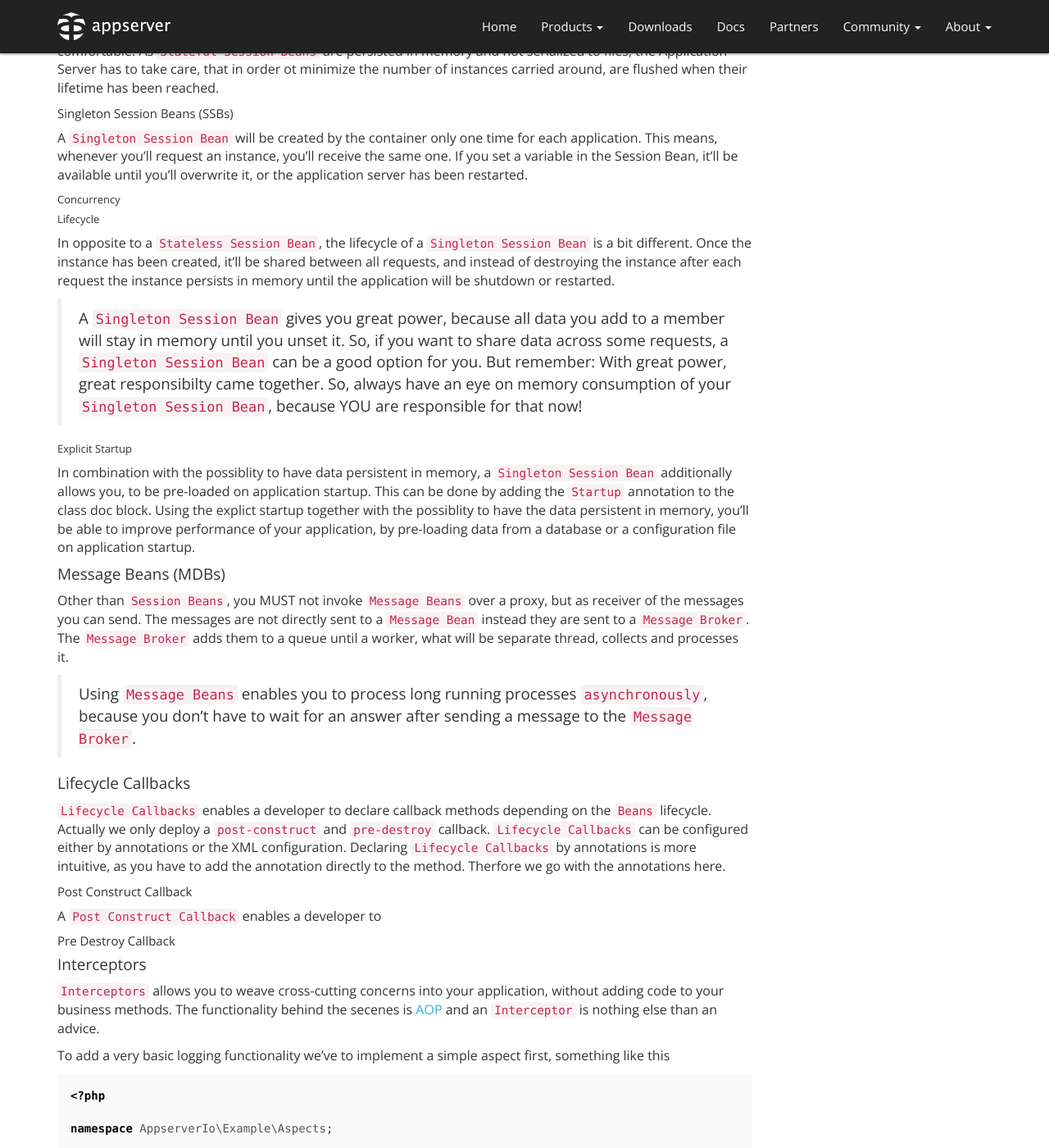
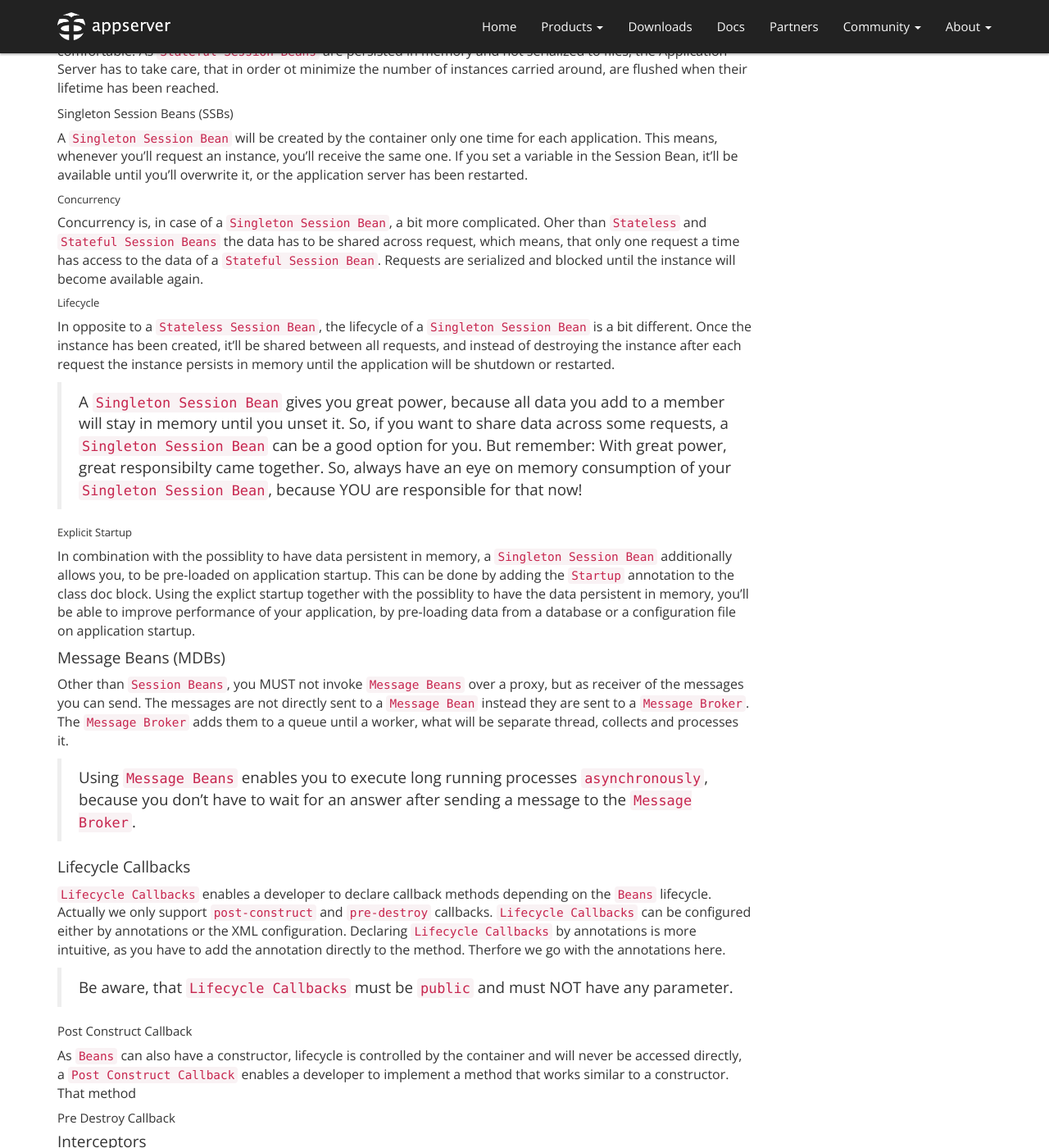
Before and after one commit to appserver-io/appserver, a Jekyll site: the page built from _posts/2014-12-30-persistence-container-basics.md, in a window 1280 px wide and 1400 px high, scrolled down 1631 px. Shown: the whole window at 82% size. Built offline with Jekyll 4.4.1, drawn with Linux system fonts in a browser that asks for light colours; nearby versions of some CDN libraries; library files that are not in the unit come from our copies; Markdown is read by kramdown in place of the engine named in the settings.

Commit message:
Update 2014-12-30-persistence-container-basics.md

```diff
--- a/_posts/2014-12-30-persistence-container-basics.md
+++ b/_posts/2014-12-30-persistence-container-basics.md
@@ -49,6 +49,8 @@ A `Singleton Session Bean` will be created by the container only one time for ea
 
 ###### Concurrency
 
+Concurrency is, in case of a `Singleton Session Bean`, a bit more complicated. Oher than `Stateless` and `Stateful Session Beans` the data has to be shared across request, which means, that only one request a time has access to the data of a `Stateful Session Bean`. Requests are serialized and blocked until the instance will become available again.
+
 ###### Lifecycle
 
 In opposite to a `Stateless Session Bean`, the lifecycle of a `Singleton Session Bean` is a bit different. Once the instance has been created, it'll be shared between all requests, and instead of destroying the instance after each request the instance persists in memory until the application will be shutdown or restarted.
@@ -63,15 +65,17 @@ In combination with the possiblity to have data persistent in memory, a `Singlet
 
 Other than `Session Beans`, you MUST not invoke `Message Beans` over a proxy, but as receiver of the messages you can send. The messages are not directly sent to a `Message Bean` instead they are sent to a `Message Broker`. The `Message Broker` adds them to a queue until a worker, what will be separate thread, collects and processes it.
 
-> Using `Message Beans` enables you to process long running processes `asynchronously`, because you don't have to wait for an answer after sending a message to the `Message Broker`.
+> Using `Message Beans` enables you to execute long running processes `asynchronously`, because you don't have to wait for an answer after sending a message to the `Message Broker`.
 
 #### Lifecycle Callbacks
 
-`Lifecycle Callbacks` enables a developer to declare callback methods depending on the `Beans` lifecycle. Actually we only deploy a `post-construct` and `pre-destroy` callback. `Lifecycle Callbacks` can be configured either by annotations or the XML configuration. Declaring `Lifecycle Callbacks` by annotations is more intuitive, as you have to add the annotation directly to the method. Therfore we go with the annotations here.
+`Lifecycle Callbacks` enables a developer to declare callback methods depending on the `Beans` lifecycle. Actually we only support `post-construct` and `pre-destroy` callbacks. `Lifecycle Callbacks` can be configured either by annotations or the XML configuration. Declaring `Lifecycle Callbacks` by annotations is more intuitive, as you have to add the annotation directly to the method. Therfore we go with the annotations here.
+
+> Be aware, that `Lifecycle Callbacks` must be `public` and must NOT have any parameter.
 
 ##### Post Construct Callback
 
-A `Post Construct Callback` enables a developer to
+As `Beans` can also have a constructor,  lifecycle is controlled by the container and will never be accessed directly, a `Post Construct Callback` enables a developer to implement a method that works similar to a constructor. That method
 
 ##### Pre Destroy Callback
 
```
